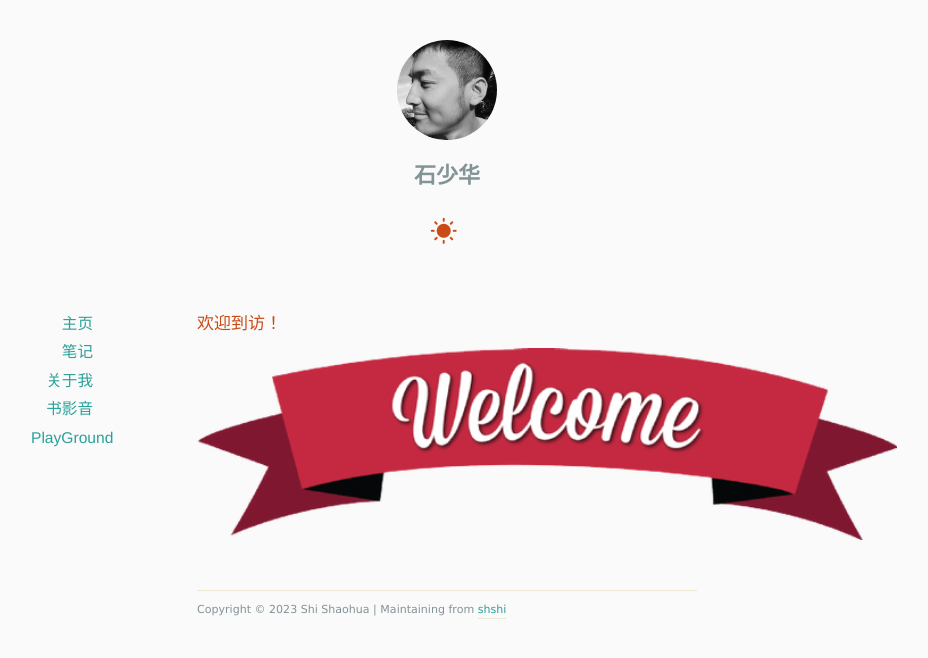
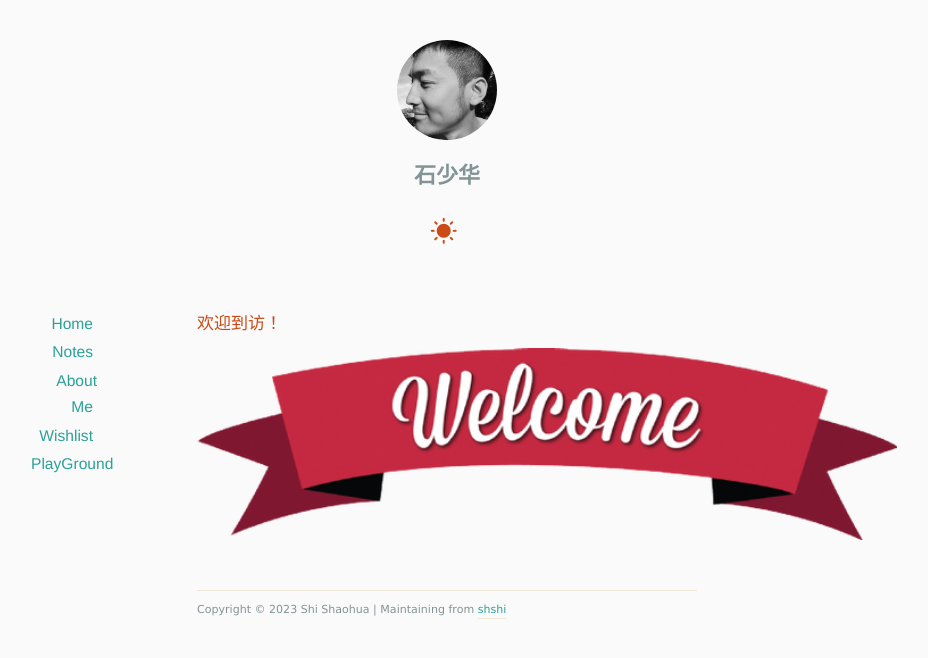
Before and after one commit to shshi/shishaohua.github.io, a Jekyll site: the page built from docs/index.html, in a window 1280 px wide. Shown: the top 658 px of the page, without its empty margins (193-1121 px from the left). Built offline with Jekyll 4.4.1, drawn with Linux system fonts in a browser that asks for light colours; nearby versions of some CDN libraries; the list of posts is cut into pages by our own code.

Commit message:
Update default.html

```diff
--- a/docs/_layouts/default.html
+++ b/docs/_layouts/default.html
@@ -49,10 +49,10 @@
     <div id="sidebar">
       <nav>
         <ul>
-          <li><a href="/">主页</a></li>
-          <li><a href="/archives">笔记</a></li>
-          <li><a href="/about">关于我</a></li>
-          <li><a href="/douban">书影音</a></li>
+          <li><a href="/">Home</a></li>
+          <li><a href="/archives">Notes</a></li>
+          <li><a href="/about">About Me</a></li>
+          <li><a href="/douban">Wishlist</a></li>
           <!-- <li><a href="https://github.com/shshi">GitHub</a></li> -->
           <li><a href="/playground">PlayGround</a></li>
           <!-- <li><a href="/feed.xml">RSS Feed</a></li> -->
```
